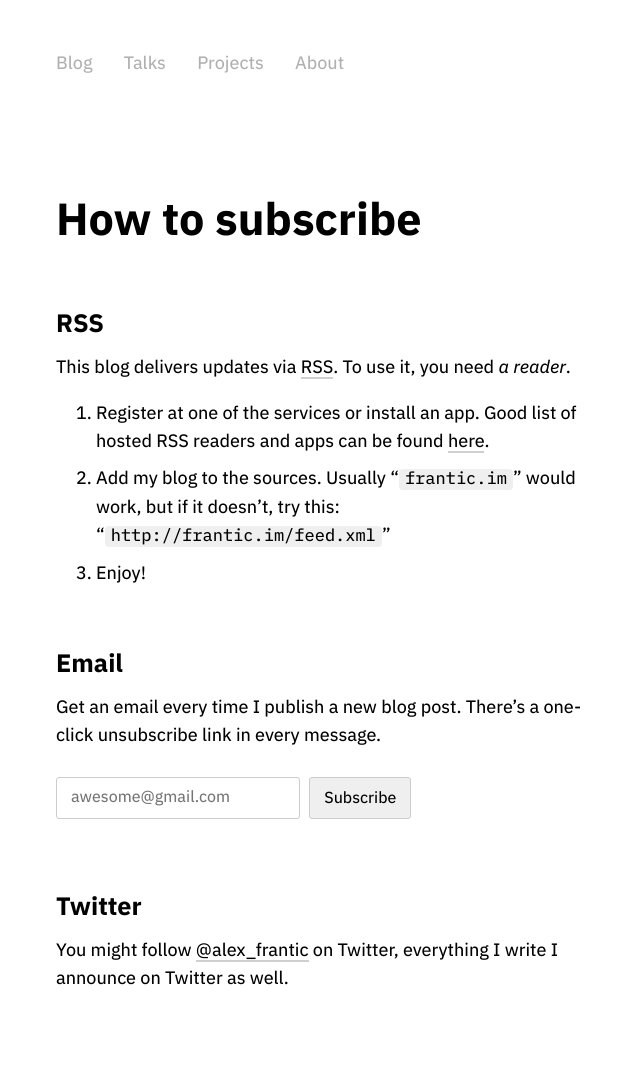
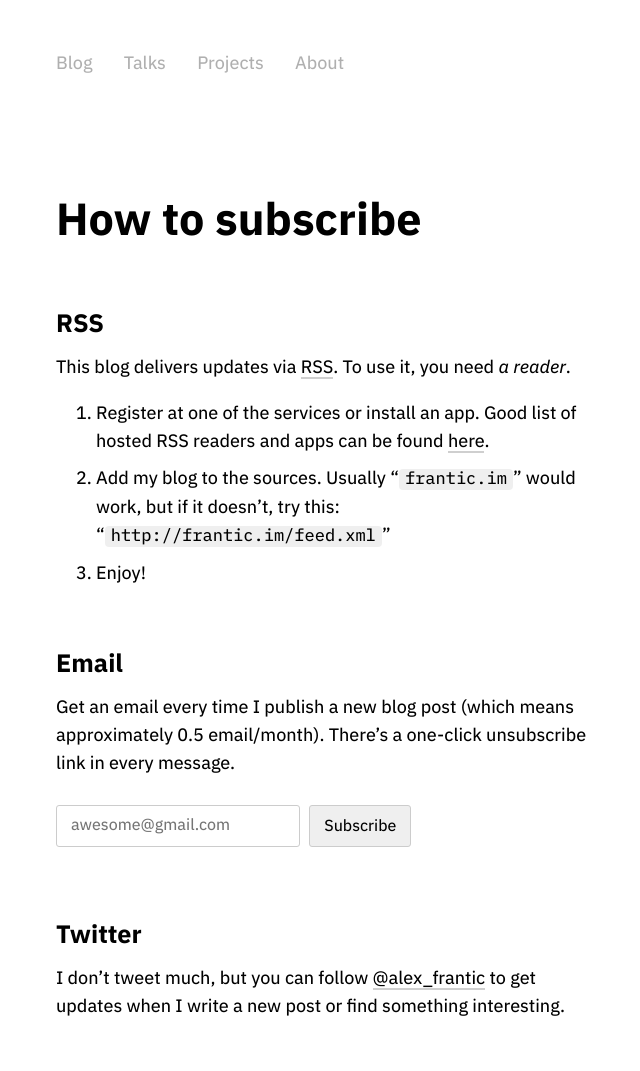
Before and after one commit to frantic/frantic.github.io, a Jekyll site: the page built from pages/subscribe.md, in a window 1280 px wide. Shown: the whole page, without its empty margins (312-952 px from the left). Built offline with Jekyll 4.4.1, drawn with Linux system fonts in a browser that asks for light colours; before the commit the page ends 1043 px from its top, so only the background shows below that.

Commit message:
Clarified subscribe instructions

```diff
--- a/pages/subscribe.md
+++ b/pages/subscribe.md
@@ -31,7 +31,7 @@ This blog delivers updates via [RSS](https://en.wikipedia.org/wiki/RSS). To use
 
 ## Email
 
-Get an email every time I publish a new blog post. There's a one-click unsubscribe link in every message.
+Get an email every time I publish a new blog post (which means approximately 0.5 email/month). There's a one-click unsubscribe link in every message.
 
 <form action="//frantic.us15.list-manage.com/subscribe/post?u=bab4478ea2c80e4f7cbf17e59&amp;id=4ec0164f8e" method="post" id="mc-embedded-subscribe-form" name="mc-embedded-subscribe-form" class="validate" target="_blank" novalidate>
   <input type="email" value="" name="EMAIL" class="email" id="mce-EMAIL" placeholder="awesome@gmail.com" required>
@@ -41,4 +41,4 @@ Get an email every time I publish a new blog post. There's a one-click unsubscri
 
 ## Twitter
 
-You might follow [@alex_frantic](https://twitter.com/alex_frantic) on Twitter, everything I write I announce on Twitter as well.
+I don't tweet much, but you can follow [@alex_frantic](https://twitter.com/alex_frantic) to get updates when I write a new post or find something interesting.
```
